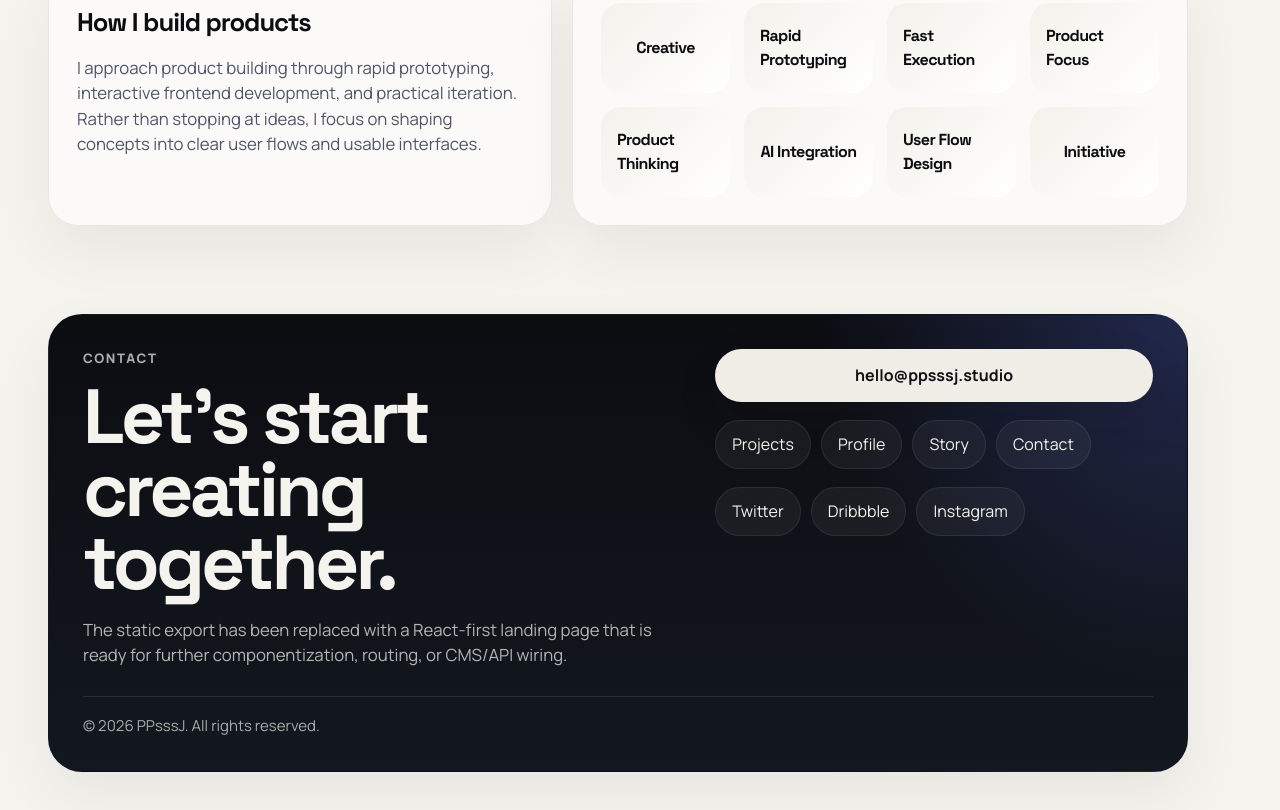
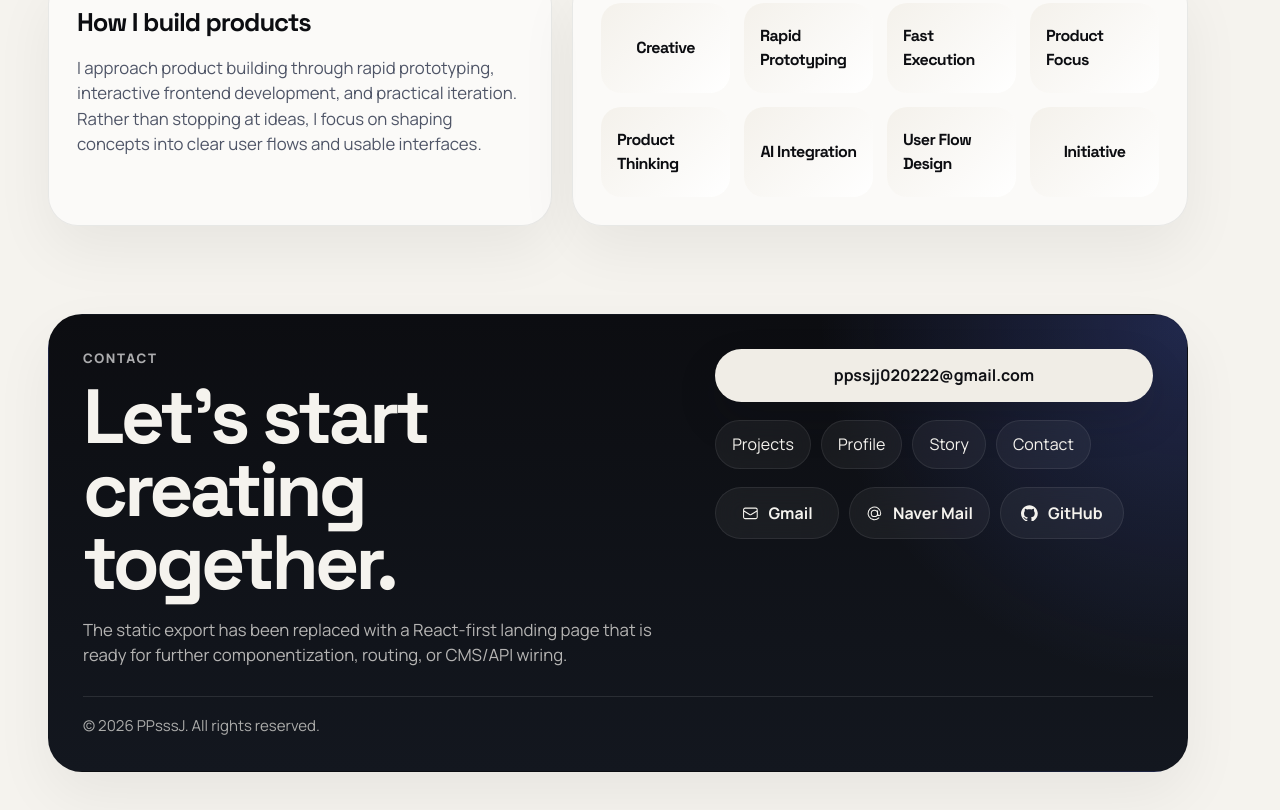
Before and after one commit to ppsssj/PortFolio_ppsssj, a React (Vite) app: page / in a window 1280 px wide. Shown: the part 4424-5234 px from the top of the page. Built offline with nearby package versions, Linux system fonts and the light colour scheme.

Commit message:
mail 연동

```diff
--- a/src/App.jsx
+++ b/src/App.jsx
@@ -2,6 +2,7 @@ import { useEffect, useState } from "react";
 import {
   HiOutlineAcademicCap,
   HiOutlineArrowLeft,
+  HiOutlineAtSymbol,
   HiOutlineEnvelope,
   HiOutlineIdentification,
   HiOutlineTrophy,
@@ -66,6 +67,12 @@ const itemIcons = {
   aics_researcher: HiOutlineAcademicCap,
   startup_club_lead: HiOutlineUserGroup,
   information_processing_engineer: HiOutlineIdentification,
+};
+
+const footerSocialIcons = {
+  Gmail: HiOutlineEnvelope,
+  "Naver Mail": HiOutlineAtSymbol,
+  GitHub: SiGithub,
 };
 
 function renderParts(parts, baseClass) {
@@ -514,9 +521,9 @@ function App() {
           <div className="site-footer__actions">
             <a
               className="primary-button primary-button--light"
-              href="mailto:hello@ppsssj.studio"
+              href="mailto:ppssjj020222@gmail.com"
             >
-              hello@ppsssj.studio
+              ppssjj020222@gmail.com
             </a>
 
             <div className="footer-links">
@@ -528,16 +535,25 @@ function App() {
             </div>
 
             <div className="footer-links footer-links--social">
-              {socials.map((item) => (
-                <a
-                  key={item.label}
-                  href={item.href}
-                  target="_blank"
-                  rel="noreferrer"
-                >
-                  {item.label}
-                </a>
-              ))}
+              {socials.map((item) => {
+                const Icon = footerSocialIcons[item.label];
+                const isExternal = item.href.startsWith("http");
+
+                return (
+                  <a
+                    key={item.label}
+                    className="footer-social-link"
+                    href={item.href}
+                    target={isExternal ? "_blank" : undefined}
+                    rel={isExternal ? "noreferrer" : undefined}
+                    aria-label={item.label}
+                    title={item.label}
+                  >
+                    {Icon ? <Icon /> : null}
+                    <span>{item.label}</span>
+                  </a>
+                );
+              })}
             </div>
           </div>
         </div>
--- a/src/content.js
+++ b/src/content.js
@@ -307,9 +307,15 @@ export const keywordLabels = {
 };
 
 export const socials = [
-  { label: "Twitter", href: "https://twitter.com" },
-  { label: "Dribbble", href: "https://dribbble.com/dawidpietrasiak" },
-  { label: "Instagram", href: "https://www.instagram.com/dawid_pietrasiak/" },
+  {
+    label: "Gmail",
+    href: "mailto:ppssjj020222@gmail.com?subject=Project%20Inquiry",
+  },
+  {
+    label: "Naver Mail",
+    href: "mailto:ppssjj020222@naver.com?subject=Project%20Inquiry",
+  },
+  { label: "GitHub", href: "https://github.com/ppsssj" },
 ];
 
 export const copy = {
--- a/src/styles.css
+++ b/src/styles.css
@@ -1013,6 +1013,30 @@ img {
   border-color: rgba(255, 255, 255, 0.08);
 }
 
+.footer-links--social a {
+  min-height: 52px;
+  padding: 0.75rem 1rem;
+  align-items: center;
+  justify-content: center;
+}
+
+.footer-social-link {
+  display: inline-flex;
+  align-items: center;
+  gap: 10px;
+  min-width: 124px;
+}
+
+.footer-social-link span {
+  font-weight: 700;
+}
+
+.footer-links--social a svg {
+  width: 1.05rem;
+  height: 1.05rem;
+  flex: 0 0 auto;
+}
+
 .site-footer__bottom {
   display: flex;
   align-items: center;
```
